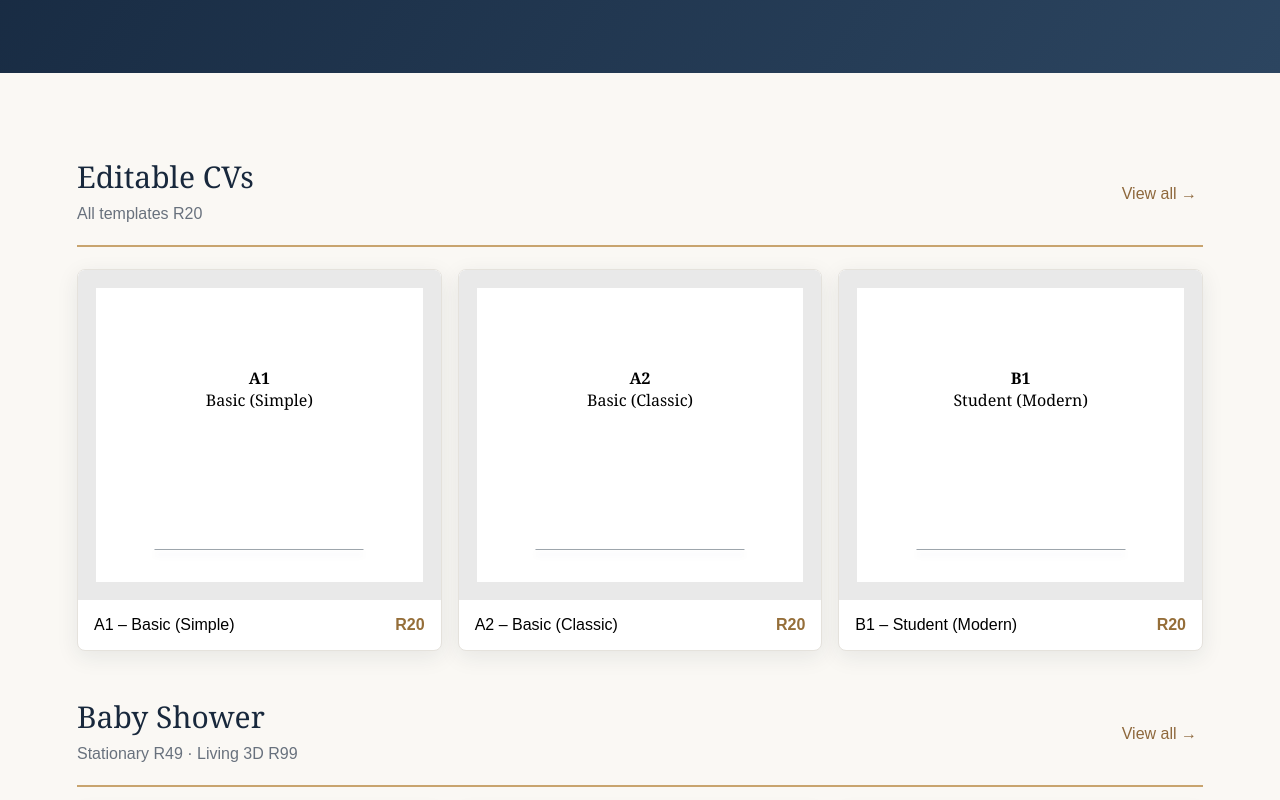
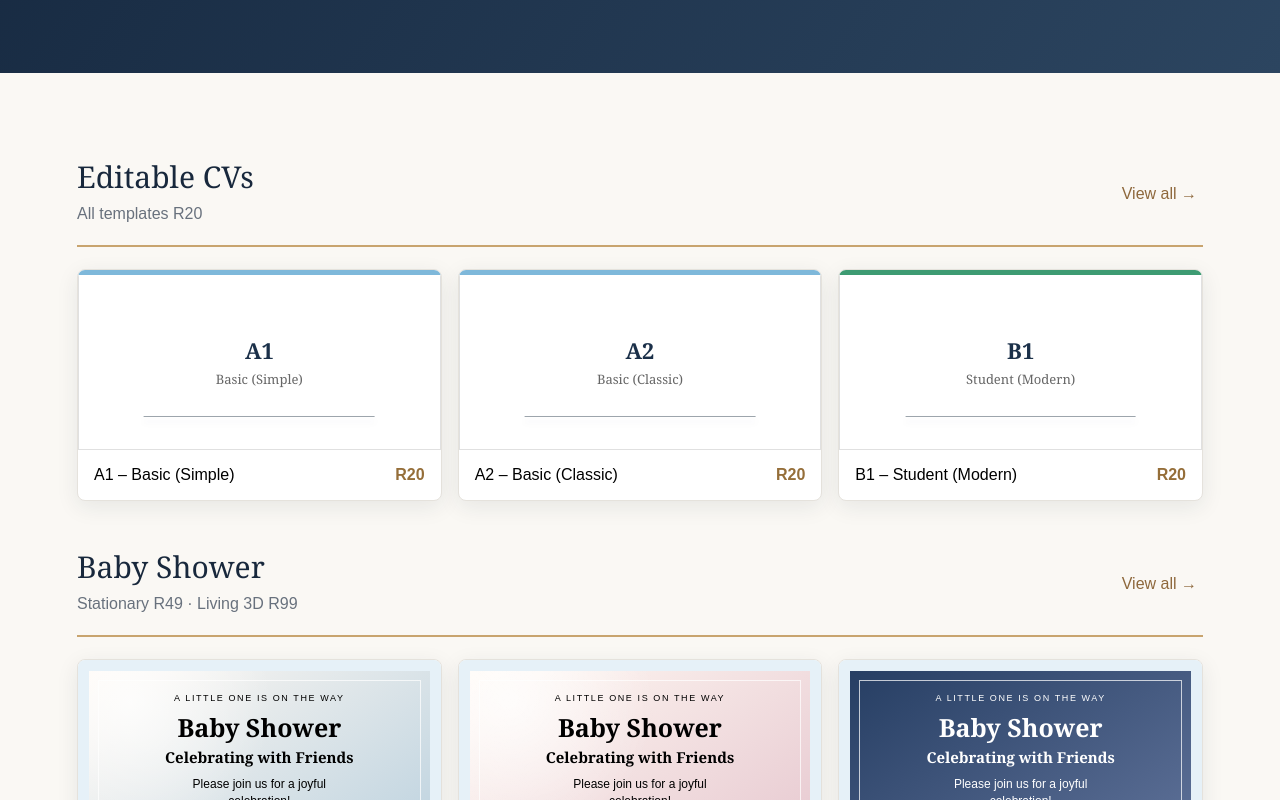
Before and after one commit to occentra90-cyber/Occentra-, a Next.js app: page / in a window 1280 px wide. Shown: the part 541-1341 px from the top of the page. Built offline with nearby package versions, Linux system fonts and the light colour scheme.

Commit message:
Import CV template styles

```diff
--- a/app/layout.tsx
+++ b/app/layout.tsx
@@ -1,3 +1,13 @@
 import './globals.css';
-export const metadata={title:'Occentra | Design. Personalize. Celebrate.',description:'Editable CVs and beautiful personalized invitations.'};
-export default function RootLayout({children}:{children:React.ReactNode}){return <html lang="en"><body>{children}</body></html>}
+import './cv-styles.css';
+export const metadata = {
+  title: 'Occentra | Design. Personalize. Celebrate.',
+  description: 'Editable CVs and beautiful personalized invitations.',
+};
+export default function RootLayout({ children }: { children: React.ReactNode }) {
+  return (
+    <html lang="en">
+      <body>{children}</body>
+    </html>
+  );
+}
```
